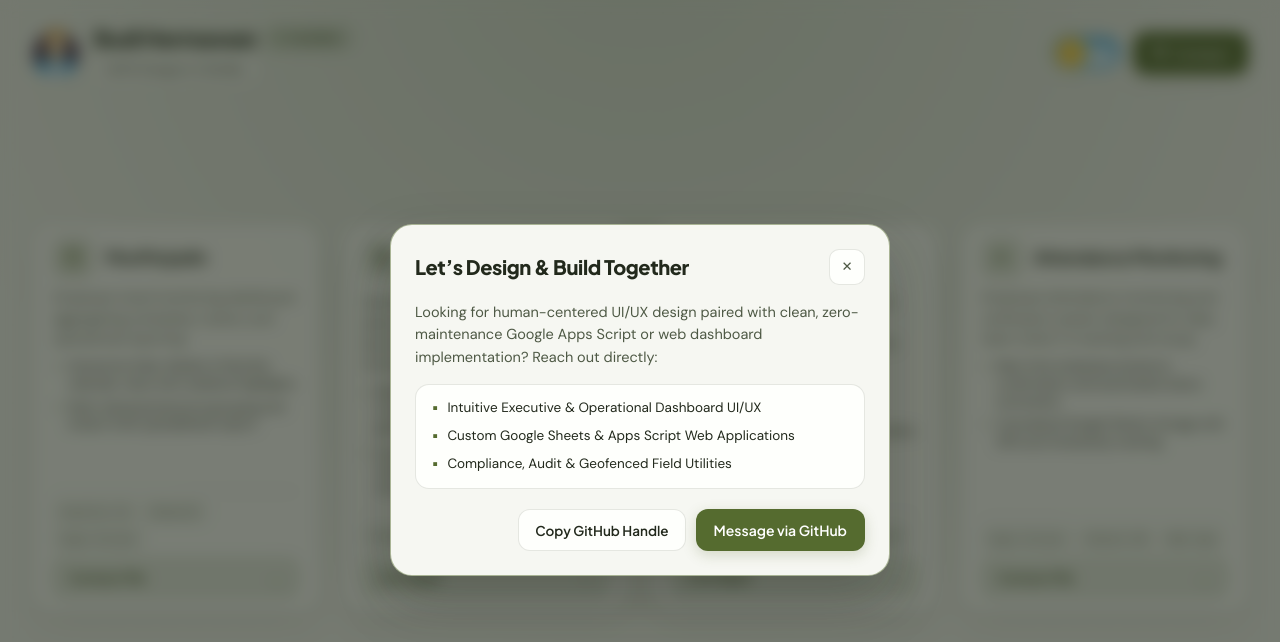
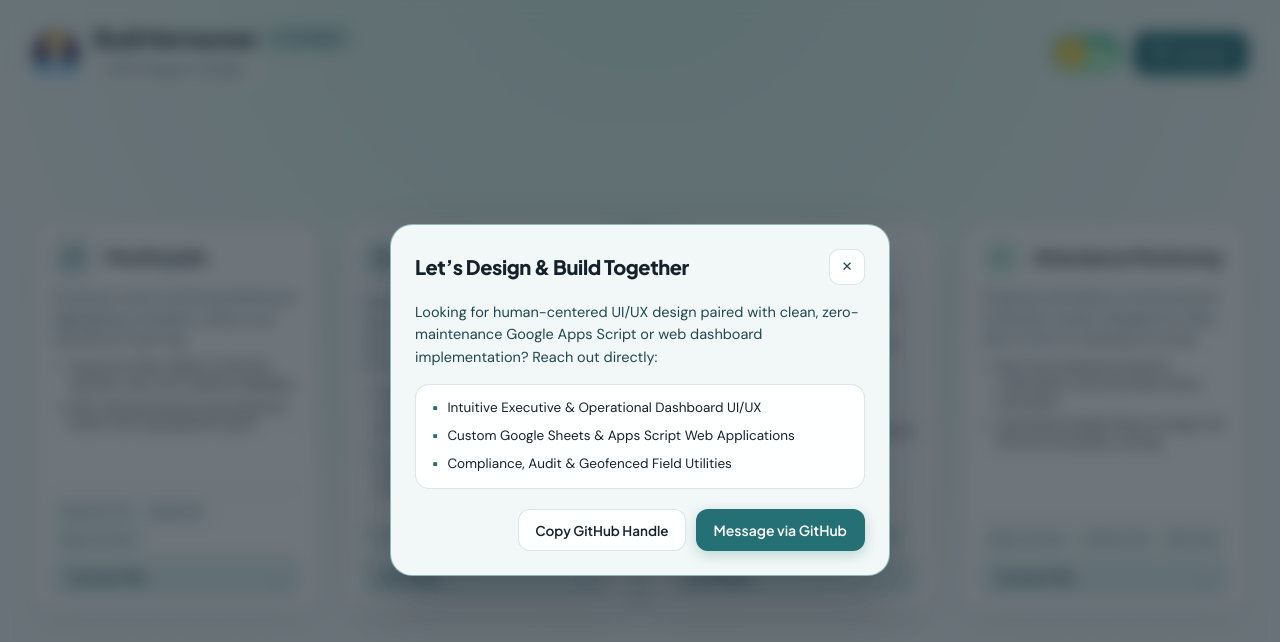
Before and after one commit to bh-builds/main, a plain HTML site: page index.html in a window 1280 px wide. Both pictures are taken after a click on the button "Contact". Drawn offline with Linux system fonts and the light colour scheme.

Commit message:
Update index.html

```diff
--- a/index.html
+++ b/index.html
@@ -10,49 +10,49 @@
   <link href="https://fonts.googleapis.com/css2?family=DM+Sans:ital,opsz,wght@0,9..40,400..700;1,9..40,400..700&family=JetBrains+Mono:wght@400;500&family=Plus+Jakarta+Sans:wght@500;600;700;800&display=swap" rel="stylesheet">
   <style>
     :root {
-      /* Sage & Olive Editorial Palette (Light Theme Default) */
-      --bg-base: #f6f7f2;
-      --bg-surface: rgba(255, 255, 253, 0.90);
+      /* Teal Editorial Palette (Light Theme Default) */
+      --bg-base: #f2f8f7;
+      --bg-surface: rgba(255, 255, 255, 0.90);
       --bg-surface-hover: #ffffff;
-      --border-subtle: rgba(74, 87, 65, 0.14);
-      --border-highlight: rgba(85, 107, 47, 0.48);
-      --text-primary: #22291c;
-      --text-secondary: #4e5945;
-      --text-muted: #717d67;
+      --border-subtle: rgba(32, 70, 81, 0.14);
+      --border-highlight: rgba(36, 112, 116, 0.48);
+      --text-primary: #15212b;
+      --text-secondary: #204651;
+      --text-muted: #4b6c75;
 
-      /* Sage & Olive Accents */
-      --accent-olive: #556b2f;
-      --accent-olive-deep: #3f5122;
-      --accent-sage: #7c9473;
-      --accent-sage-soft: rgba(124, 148, 115, 0.16);
-      --accent-moss: #607744;
-      --accent-sand: #a39a74;
+      /* Teal Accents */
+      --accent-olive: #247074;
+      --accent-olive-deep: #204651;
+      --accent-sage: #309d8e;
+      --accent-sage-soft: rgba(48, 157, 142, 0.14);
+      --accent-moss: #288681;
+      --accent-sand: #3aa993;
 
-      --shadow-card: 0 14px 34px -10px rgba(45, 56, 36, 0.10), 0 2px 6px rgba(45, 56, 36, 0.04);
-      --shadow-card-hover: 0 20px 42px -10px rgba(63, 81, 34, 0.18), 0 4px 12px rgba(63, 81, 34, 0.06);
-      --glow-radial: radial-gradient(circle at 50% -10%, rgba(124, 148, 115, 0.24) 0%, rgba(246, 247, 242, 0) 68%);
+      --shadow-card: 0 14px 34px -10px rgba(21, 33, 43, 0.10), 0 2px 6px rgba(21, 33, 43, 0.04);
+      --shadow-card-hover: 0 20px 42px -10px rgba(32, 70, 81, 0.18), 0 4px 12px rgba(32, 70, 81, 0.06);
+      --glow-radial: radial-gradient(circle at 50% -10%, rgba(85, 200, 157, 0.22) 0%, rgba(242, 248, 247, 0) 68%);
     }
 
     body.dark-theme {
-      --bg-base: #131711;
-      --bg-surface: rgba(26, 32, 23, 0.84);
-      --bg-surface-hover: rgba(34, 42, 30, 0.96);
-      --border-subtle: rgba(163, 184, 149, 0.15);
-      --border-highlight: rgba(143, 173, 127, 0.52);
-      --text-primary: #eef2e8;
-      --text-secondary: #b7c2ad;
-      --text-muted: #849179;
+      --bg-base: #15212b;
+      --bg-surface: rgba(32, 70, 81, 0.55);
+      --bg-surface-hover: rgba(32, 70, 81, 0.85);
+      --border-subtle: rgba(85, 200, 157, 0.16);
+      --border-highlight: rgba(85, 200, 157, 0.52);
+      --text-primary: #eefaf6;
+      --text-secondary: #b4ded3;
+      --text-muted: #78aeb2;
 
-      --accent-olive: #8fad7f;
-      --accent-olive-deep: #a5c495;
-      --accent-sage: #78936a;
-      --accent-sage-soft: rgba(143, 173, 127, 0.15);
-      --accent-moss: #9ab87a;
-      --accent-sand: #c2b88e;
+      --accent-olive: #55c89d;
+      --accent-olive-deep: #8df9a2;
+      --accent-sage: #309d8e;
+      --accent-sage-soft: rgba(85, 200, 157, 0.16);
+      --accent-moss: #68d8a0;
+      --accent-sand: #8df9a2;
 
-      --shadow-card: 0 14px 36px -8px rgba(0, 0, 0, 0.5);
-      --shadow-card-hover: 0 20px 44px -8px rgba(0, 0, 0, 0.68);
-      --glow-radial: radial-gradient(circle at 50% -10%, rgba(120, 147, 106, 0.20) 0%, rgba(19, 23, 17, 0) 68%);
+      --shadow-card: 0 14px 36px -8px rgba(10, 18, 24, 0.55);
+      --shadow-card-hover: 0 20px 44px -8px rgba(10, 18, 24, 0.72);
+      --glow-radial: radial-gradient(circle at 50% -10%, rgba(36, 112, 116, 0.32) 0%, rgba(21, 33, 43, 0) 68%);
     }
 
     *, *::before, *::after {
@@ -206,8 +206,8 @@
 
     /* Sun / Moon Pure CSS Morph Toggle Switch (.tgl-02 style) */
     .tgl-02__scene {
-      --day: #7ecbf5;
-      --night: #1c2a4a;
+      --day: #55c89d;
+      --night: #204651;
       position: relative;
       display: inline-flex;
       align-items: center;
@@ -222,16 +222,16 @@
       height: 36px;
       border-radius: 20px;
       border: 1px solid var(--border-subtle);
-      background: linear-gradient(var(--day), #b3e0f9);
+      background: linear-gradient(var(--day), #8df9a2);
       position: relative;
       cursor: pointer;
       transition: background 0.45s ease, border-color 0.35s ease;
-      box-shadow: inset 0 2px 5px rgba(0, 40, 80, 0.25);
+      box-shadow: inset 0 2px 5px rgba(21, 33, 43, 0.22);
     }
 
     .tgl-02__sw:checked {
-      background: linear-gradient(var(--night), #0f1830);
-      border-color: rgba(143, 173, 127, 0.35);
+      background: linear-gradient(var(--night), #15212b);
+      border-color: rgba(85, 200, 157, 0.38);
     }
 
     .tgl-02__sw::before {
@@ -250,7 +250,7 @@
 
     .tgl-02__sw:checked::before {
       transform: translateX(32px);
-      box-shadow: inset -8px -4px 0 1px #f4f1de, 0 0 10px rgba(220, 225, 255, 0.45);
+      box-shadow: inset -8px -4px 0 1px #eefaf6, 0 0 10px rgba(141, 249, 162, 0.45);
     }
 
     .tgl-02__stars {
@@ -261,7 +261,7 @@
       height: 2px;
       border-radius: 50%;
       background: #fff;
-      box-shadow: 10px 4px 0 #fff, 4px 14px 0 0 #dfe8ff, 16px 16px 0 #fff, 24px 7px 0 0 #dfe8ff;
+      box-shadow: 10px 4px 0 #fff, 4px 14px 0 0 #8df9a2, 16px 16px 0 #fff, 24px 7px 0 0 #8df9a2;
       opacity: 0;
       transition: opacity 0.45s ease;
       pointer-events: none;
@@ -322,11 +322,11 @@
       transition: all 0.22s ease;
       white-space: nowrap;
       text-decoration: none;
-      box-shadow: 0 4px 14px rgba(85, 107, 47, 0.22);
+      box-shadow: 0 4px 14px rgba(36, 112, 116, 0.26);
     }
 
     body.dark-theme .cta-btn {
-      color: #131711;
+      color: #15212b;
     }
 
     .cta-btn:hover {
@@ -373,7 +373,7 @@
       padding-bottom: clamp(14px, 1.7vh, 18px);
     }
 
-    /* Subtle top botanical accent line on hover */
+    /* Subtle top accent line on hover */
     .app-card::before {
       content: '';
       position: absolute;
@@ -426,28 +426,30 @@
     }
 
     .icon-olive {
-      background: rgba(85, 107, 47, 0.12);
+      background: rgba(36, 112, 116, 0.12);
       color: var(--accent-olive);
-      border: 1px solid rgba(85, 107, 47, 0.26);
+      border: 1px solid rgba(36, 112, 116, 0.28);
     }
     .icon-sage {
-      background: rgba(124, 148, 115, 0.16);
+      background: rgba(48, 157, 142, 0.14);
       color: var(--accent-olive-deep);
-      border: 1px solid rgba(124, 148, 115, 0.32);
+      border: 1px solid rgba(48, 157, 142, 0.32);
     }
     .icon-moss {
-      background: rgba(96, 119, 68, 0.14);
+      background: rgba(85, 200, 157, 0.16);
       color: var(--accent-moss);
-      border: 1px solid rgba(96, 119, 68, 0.28);
+      border: 1px solid rgba(85, 200, 157, 0.34);
     }
     .icon-sand {
-      background: rgba(163, 154, 116, 0.16);
-      color: #6f6642;
-      border: 1px solid rgba(163, 154, 116, 0.32);
+      background: rgba(32, 70, 81, 0.12);
+      color: #204651;
+      border: 1px solid rgba(32, 70, 81, 0.28);
     }
 
     body.dark-theme .icon-sand {
+      background: rgba(141, 249, 162, 0.14);
       color: var(--accent-sand);
+      border-color: rgba(141, 249, 162, 0.32);
     }
 
     .card-body {
@@ -540,9 +542,9 @@
       font-size: 11px;
       padding: 3px 8px;
       border-radius: 6px;
-      background: rgba(124, 148, 115, 0.10);
+      background: rgba(48, 157, 142, 0.10);
       color: var(--text-muted);
-      border: 1px solid rgba(124, 148, 115, 0.16);
+      border: 1px solid rgba(48, 157, 142, 0.18);
       white-space: nowrap;
     }
 
@@ -577,7 +579,7 @@
       background: var(--accent-olive);
       border-color: var(--accent-olive);
       color: #ffffff;
-      box-shadow: 0 4px 12px rgba(85, 107, 47, 0.22);
+      box-shadow: 0 4px 12px rgba(36, 112, 116, 0.24);
     }
 
     .app-card:hover .launch-arrow {
@@ -585,7 +587,7 @@
     }
 
     body.dark-theme .app-card:hover .launch-hint {
-      color: #131711;
+      color: #15212b;
     }
 
     /* Compact Bottom Footer */
@@ -610,7 +612,7 @@
     .modal-backdrop {
       position: fixed;
       inset: 0;
-      background: rgba(25, 32, 20, 0.58);
+      background: rgba(21, 33, 43, 0.62);
       backdrop-filter: blur(8px);
       display: none;
       align-items: center;
@@ -637,7 +639,7 @@
       border: 1px solid var(--border-highlight);
       border-radius: 22px;
       padding: 24px;
-      box-shadow: 0 24px 54px rgba(34, 41, 28, 0.25);
+      box-shadow: 0 24px 54px rgba(21, 33, 43, 0.28);
       display: flex;
       flex-direction: column;
       gap: 16px;
```
